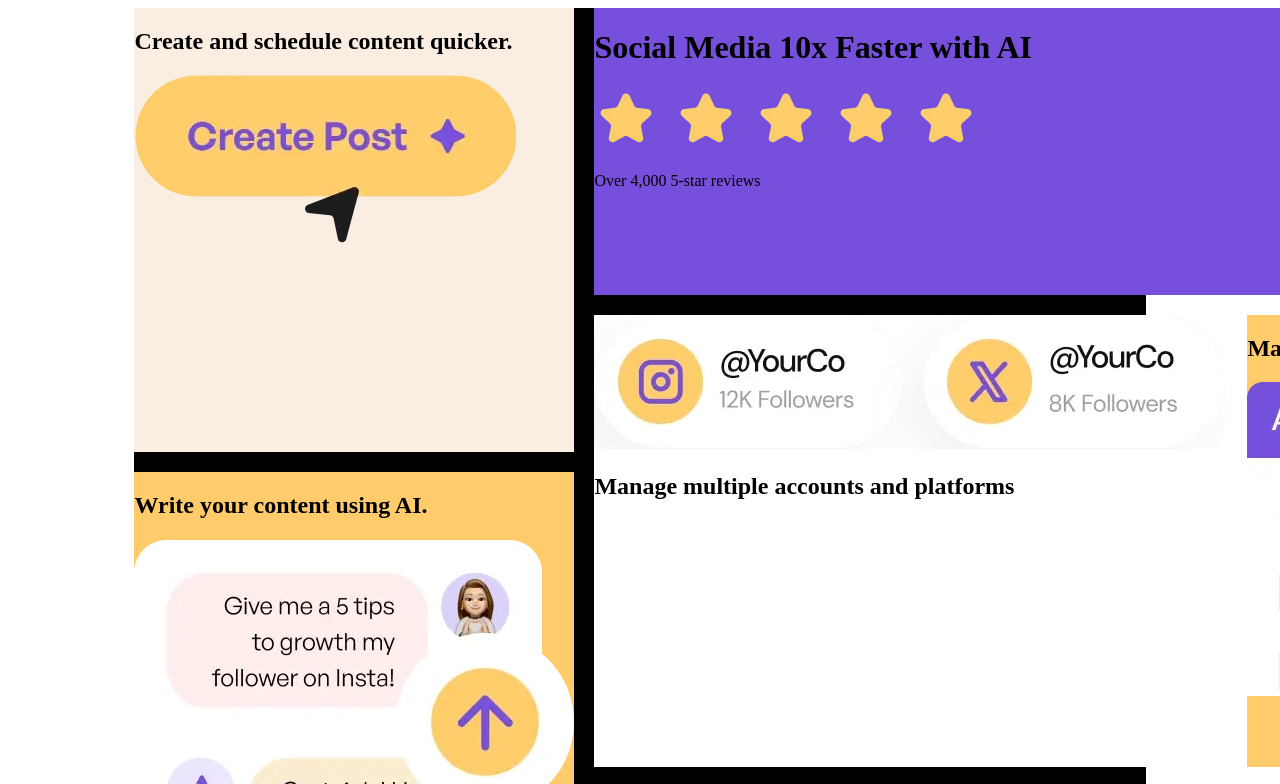
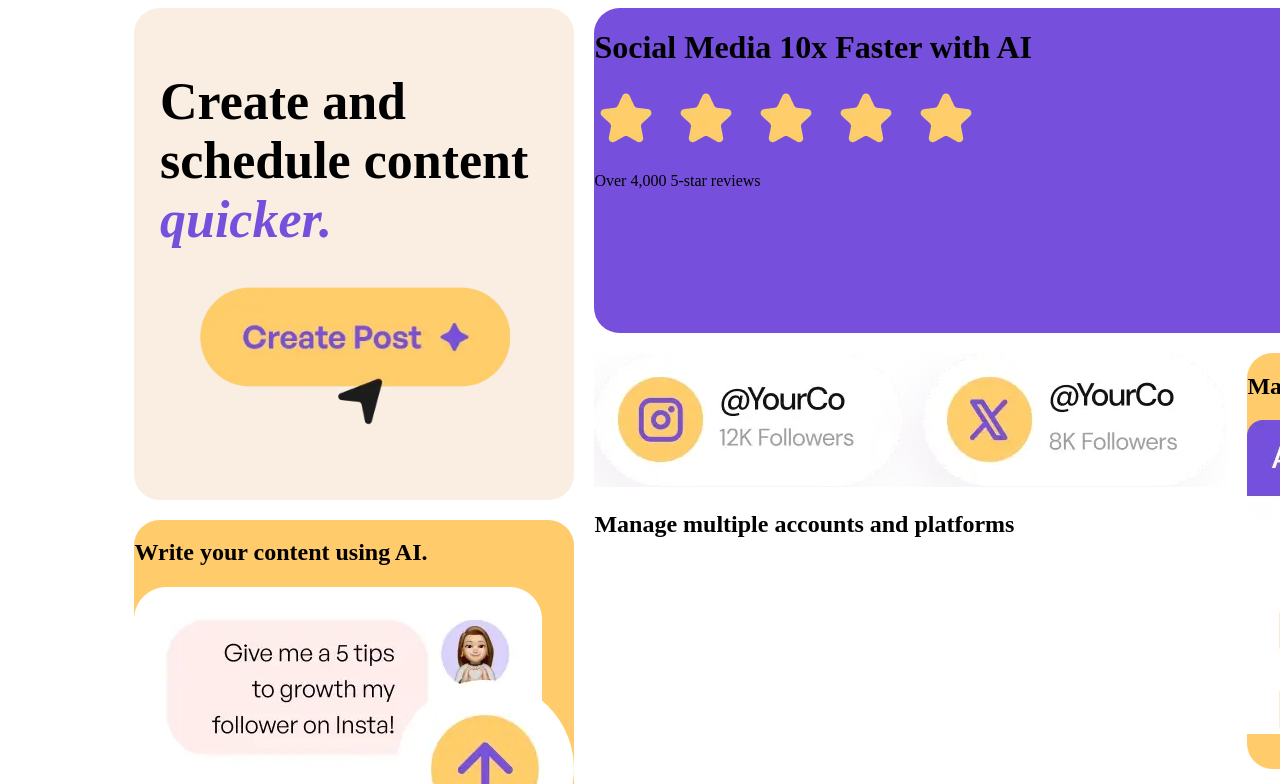
Before and after one commit to ArcCreate/BentoDesign, a website built with Vite: page index.html in a window 1280 px wide. Shown: the top 784 px of the page. Built offline with nearby package versions, Linux system fonts and the light colour scheme.

Commit message:
box 1 finished

```diff
--- a/index.html
+++ b/index.html
@@ -12,8 +12,10 @@
     <div class="container">
       <div class="grid">
         <div class="box1">
-          <h2>Create and schedule content quicker.</h2>
-          <img src="/assets/images/illustration-create-post.webp" alt="illustration-create-post">
+          <div>
+            <h2>Create and schedule content <i><span style="color: hsl(256, 67%, 59%);">quicker.</span></i></h2>
+            <img src="/assets/images/illustration-create-post.webp" alt="illustration-create-post">
+          </div>
         </div>
         <div class="box2">
           <h2>Write your content using AI.</h2>
--- a/style.css
+++ b/style.css
@@ -7,6 +7,7 @@
 
   --white-color: hsl(0, 0%, 100%);
   --black-color: hsl(0, 0%, 7%);
+
 }
 
 .grid{
@@ -16,7 +17,9 @@
   grid-auto-rows: repeat(10, 1fr);
   gap: 20px;
   margin: auto;
-  background-color: black;
+}
+.grid div{
+  border-radius: 2vw;
 }
 
 .box1{
@@ -25,6 +28,27 @@
   grid-row: 1 / 6;
 }
 
+.box1 div {
+  display: flex;
+  flex-direction: column;
+  align-items: center;
+  justify-content: center;
+  border-radius: 0;
+  margin: 5vw 2vw;
+}
+
+.box1 h2{
+  font-size: 3.25rem;
+  margin: 0;
+  padding: 0;
+}
+
+.box1 img{
+  margin: 0;
+  padding: 0;
+  margin-top: 3vw;
+  width: 80%;
+}
 .box2{
   background-color: var(--darkYellow-color);
   grid-row: 6 / 11;
```
